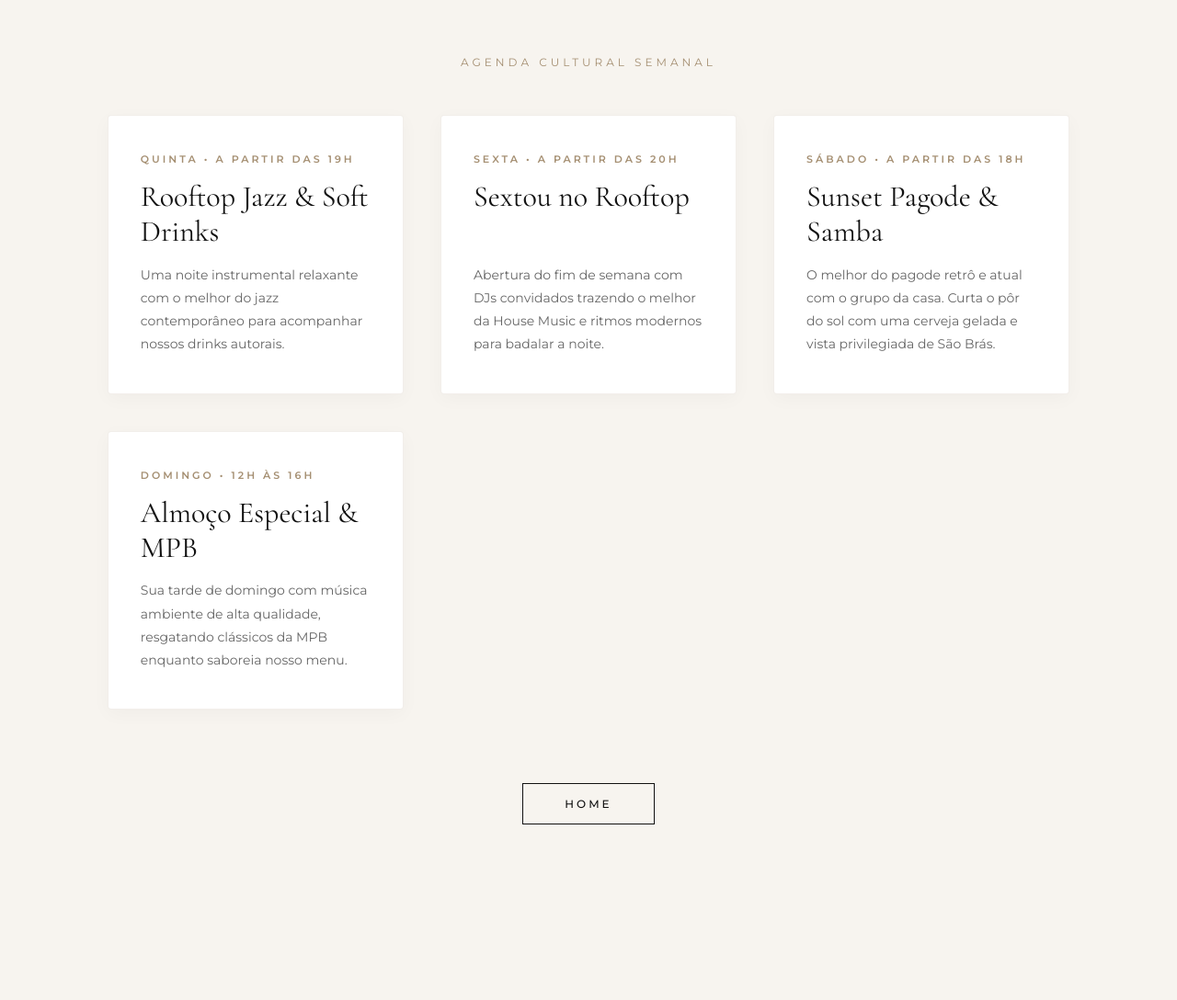
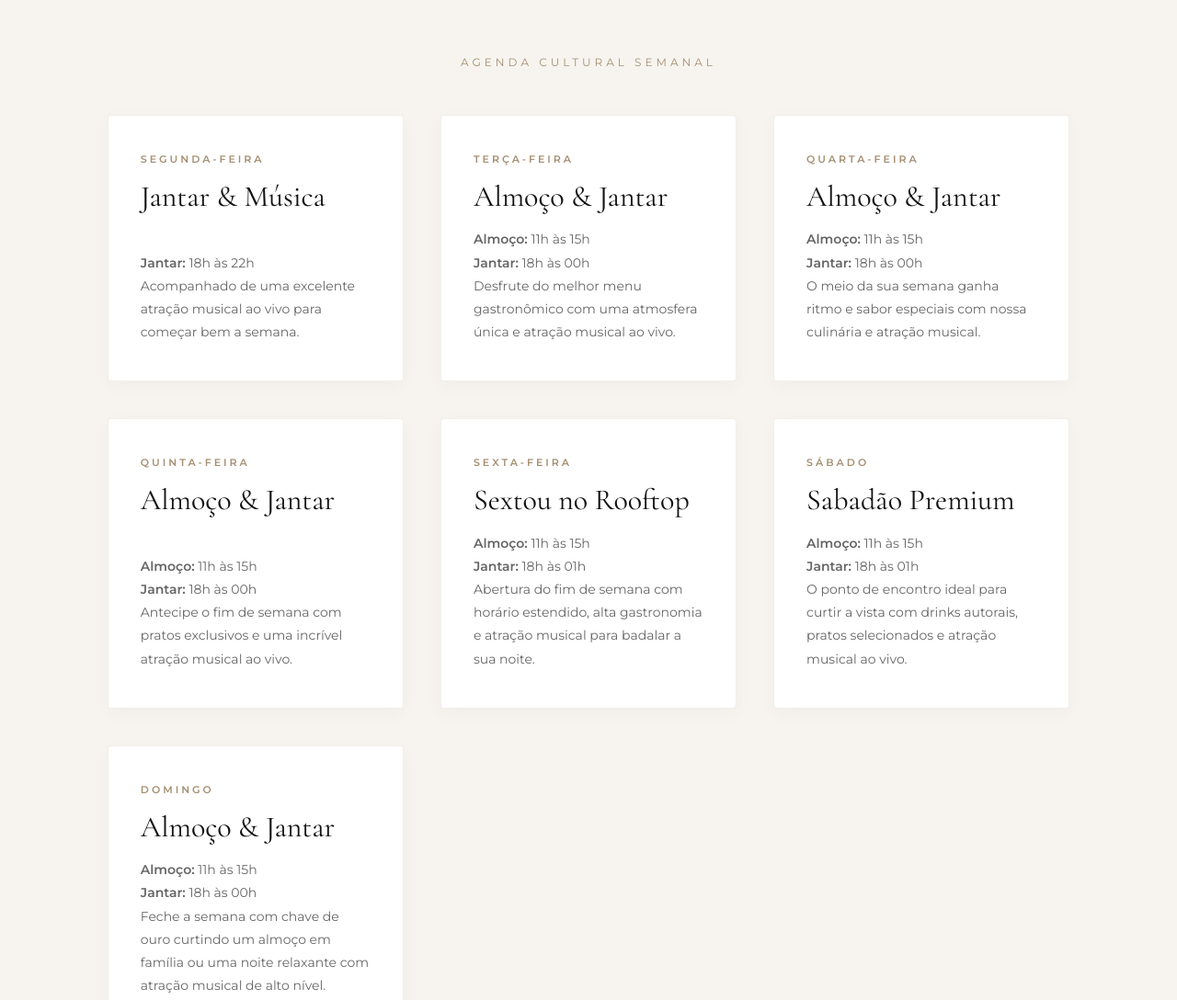
Before and after one commit to gusmaolucasmateusdev/sbrooftop, a plain HTML site: page programacao.html in a window 1280 px wide. Shown: the part 380-1468 px from the top of the page at 92% size. Before the commit the page ends 1357 px from the top, so only its background shows below. Drawn offline with nearby package versions, Linux system fonts and the light colour scheme.

Commit message:
Update programacao.html

```diff
--- a/programacao.html
+++ b/programacao.html
@@ -4,7 +4,7 @@
 <meta charset="UTF-8">
 <meta name="viewport" content="width=device-width, initial-scale=1.0">
 
-<title>Programação | SB Rooftop</title>
+<title>Programação</title>
 
 <link href="https://fonts.googleapis.com/css2?family=Cormorant+Garamond:wght@300;400;500;600&family=Montserrat:wght@300;400;500;600&display=swap" rel="stylesheet">
 
@@ -198,36 +198,67 @@ body{
 
     <div class="events-grid">
 
+        <!-- SEGUNDA -->
         <div class="event-card">
             <div>
-                <span class="event-day">Quinta • A partir das 19h</span>
-                <h3>Rooftop Jazz & Soft Drinks</h3>
+                <span class="event-day">Segunda-Feira</span>
+                <h3>Jantar & Música</h3>
             </div>
-            <p>Uma noite instrumental relaxante com o melhor do jazz contemporâneo para acompanhar nossos drinks autorais.</p>
+            <p><strong>Jantar:</strong> 18h às 22h<br>Acompanhado de uma excelente atração musical ao vivo para começar bem a semana.</p>
         </div>
 
+        <!-- TERÇA -->
         <div class="event-card">
             <div>
-                <span class="event-day">Sexta • A partir das 20h</span>
+                <span class="event-day">Terça-Feira</span>
+                <h3>Almoço & Jantar</h3>
+            </div>
+            <p><strong>Almoço:</strong> 11h às 15h<br><strong>Jantar:</strong> 18h às 00h<br>Desfrute do melhor menu gastronômico com uma atmosfera única e atração musical ao vivo.</p>
+        </div>
+
+        <!-- QUARTA -->
+        <div class="event-card">
+            <div>
+                <span class="event-day">Quarta-Feira</span>
+                <h3>Almoço & Jantar</h3>
+            </div>
+            <p><strong>Almoço:</strong> 11h às 15h<br><strong>Jantar:</strong> 18h às 00h<br>O meio da sua semana ganha ritmo e sabor especiais com nossa culinária e atração musical.</p>
+        </div>
+
+        <!-- QUINTA -->
+        <div class="event-card">
+            <div>
+                <span class="event-day">Quinta-Feira</span>
+                <h3>Almoço & Jantar</h3>
+            </div>
+            <p><strong>Almoço:</strong> 11h às 15h<br><strong>Jantar:</strong> 18h às 00h<br>Antecipe o fim de semana com pratos exclusivos e uma incrível atração musical ao vivo.</p>
+        </div>
+
+        <!-- SEXTA -->
+        <div class="event-card">
+            <div>
+                <span class="event-day">Sexta-Feira</span>
                 <h3>Sextou no Rooftop</h3>
             </div>
-            <p>Abertura do fim de semana com DJs convidados trazendo o melhor da House Music e ritmos modernos para badalar a noite.</p>
+            <p><strong>Almoço:</strong> 11h às 15h<br><strong>Jantar:</strong> 18h às 01h<br>Abertura do fim de semana com horário estendido, alta gastronomia e atração musical para badalar a sua noite.</p>
         </div>
 
+        <!-- SÁBADO -->
         <div class="event-card">
             <div>
-                <span class="event-day">Sábado • A partir das 18h</span>
-                <h3>Sunset Pagode & Samba</h3>
+                <span class="event-day">Sábado</span>
+                <h3>Sabadão Premium</h3>
             </div>
-            <p>O melhor do pagode retrô e atual com o grupo da casa. Curta o pôr do sol com uma cerveja gelada e vista privilegiada de São Brás.</p>
+            <p><strong>Almoço:</strong> 11h às 15h<br><strong>Jantar:</strong> 18h às 01h<br>O ponto de encontro ideal para curtir a vista com drinks autorais, pratos selecionados e atração musical ao vivo.</p>
         </div>
 
+        <!-- DOMINGO -->
         <div class="event-card">
             <div>
-                <span class="event-day">Domingo • 12h às 16h</span>
-                <h3>Almoço Especial & MPB</h3>
+                <span class="event-day">Domingo</span>
+                <h3>Almoço & Jantar</h3>
             </div>
-            <p>Sua tarde de domingo com música ambiente de alta qualidade, resgatando clássicos da MPB enquanto saboreia nosso menu.</p>
+            <p><strong>Almoço:</strong> 11h às 15h<br><strong>Jantar:</strong> 18h às 00h<br>Feche a semana com chave de ouro curtindo um almoço em família ou uma noite relaxante com atração musical de alto nível.</p>
         </div>
 
     </div>
```
